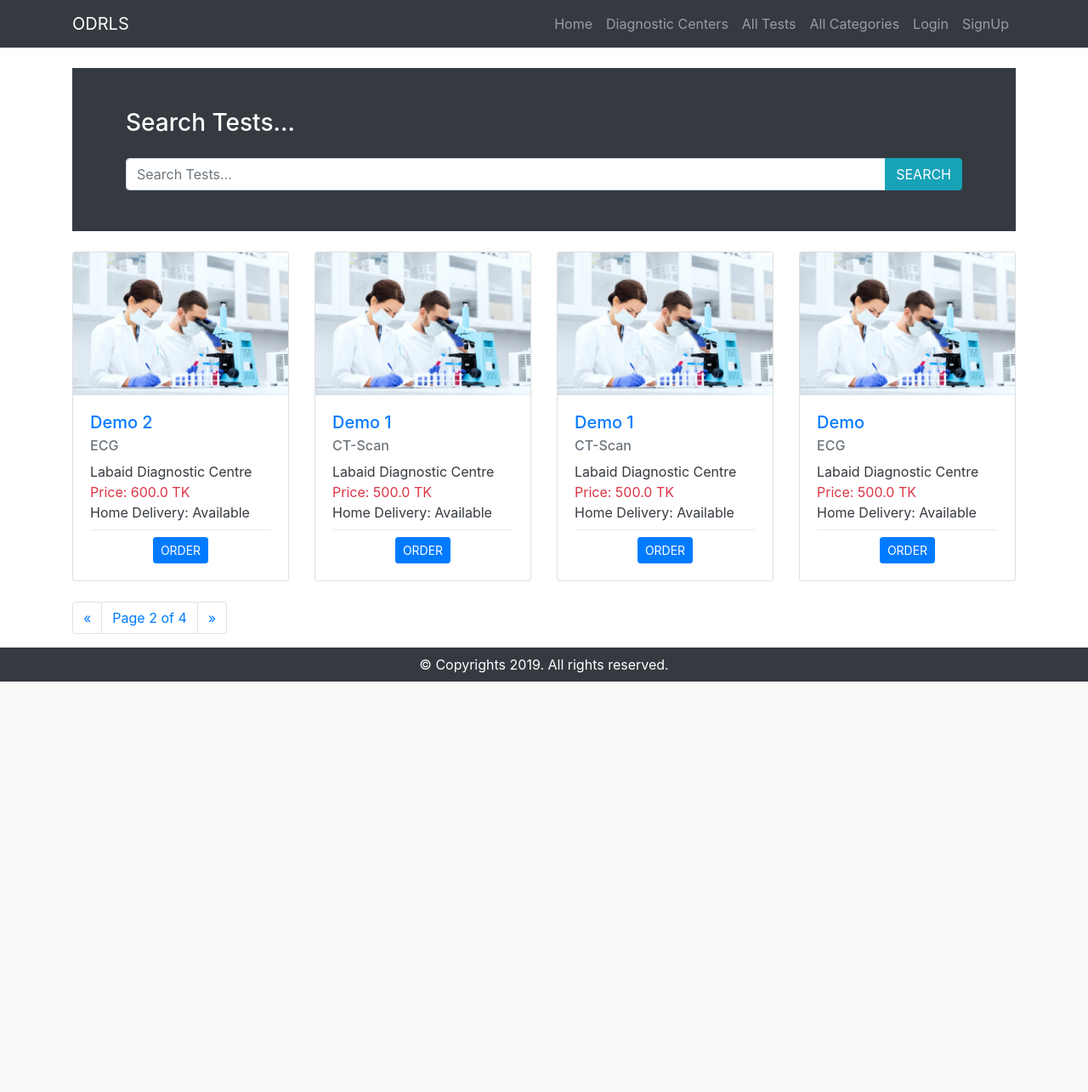
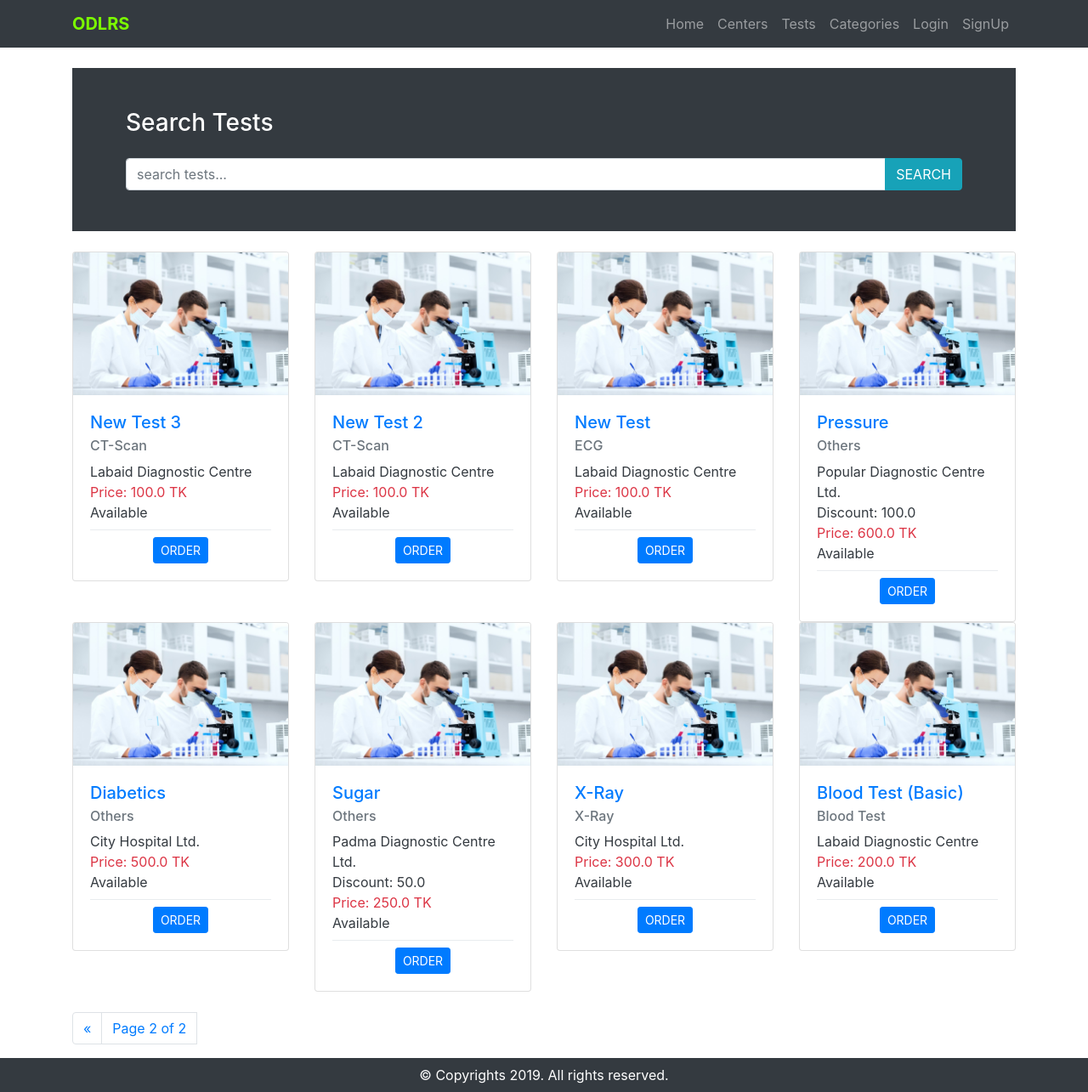
Before and after one commit to siyam04/ODLRS_v.2, a Django app: page /?page=2 in a window 1280 px wide. Shown: the whole page at 85% size. Before the commit the page ends 802 px from the top, so only its background shows below. Run offline with Django 3.2, Linux system fonts and the light colour scheme; data comes from the database, SQL or seed files in the repository; both versions use the stored data as it was after the commit; some libraries are stand-ins or nearby versions.

Commit message:
all BUG fixed.Pull from 'master' and merge before work...

```diff
--- a/source/views.py
+++ b/source/views.py
@@ -6,30 +6,22 @@ from django.db.models import Q
 from tests.models import Test, TestCategory
 
 
-# def home(request, template_name='home.html'):
-#     all_test_list = Test.objects.all()
-#
-#     context = {'all_test_list': all_test_list}
-#
-#     return render(request, template_name, context)
-
-
 def home(request):
-    T = Test.objects.all()
+    paginator_dataset = Test.objects.all()
     all_category = TestCategory.objects.all()
 
     query = request.GET.get('q')
 
     if query:
-        T = T.filter(Q(test_name__icontains=query)).distinct()
+        paginator_dataset = paginator_dataset.filter(Q(test_name__icontains=query)).distinct()
 
-    paginator = Paginator(T, 4)
+    paginator = Paginator(paginator_dataset, 8)
     page = request.GET.get('page')
 
     all_tests = paginator.get_page(page)
 
     context = {
-        'T': all_tests,
+        'paginator_dataset': all_tests,
         'all_category': all_category,
     }
 
--- a/templates/base.html
+++ b/templates/base.html
@@ -1,10 +1,11 @@
+{% load staticfiles %}
+
 <!DOCTYPE html>
 <html>
 
 <head>
-  <title>{% block head_title %}{% endblock %}</title>
+  <title>{% block title %}{% endblock %}</title>
 
-  {% block extra_head %} {% endblock %}
   <!-- fontawesome -->
   <link rel="stylesheet" href="https://use.fontawesome.com/releases/v5.8.0/css/all.css"
     integrity="sha384-Mmxa0mLqhmOeaE8vgOSbKacftZcsNYDjQzuCOm6D02luYSzBG8vpaOykv9lFQ51Y" crossorigin="anonymous">
@@ -22,7 +23,7 @@
 
     <nav class="navbar navbar-expand-lg navbar-dark bg-dark">
       <div class="container">
-        <a class="navbar-brand" href="{% url 'home' %}">ODRLS</a>
+          <a class="navbar-brand" href="{% url 'home' %}" style="color: lawngreen"><b>ODLRS</b></a>
         <button class="navbar-toggler" type="button" data-toggle="collapse" data-target="#navbarSupportedContent"
           aria-controls="navbarSupportedContent" aria-expanded="false" aria-label="Toggle navigation">
           <span class="navbar-toggler-icon"></span>
@@ -34,18 +35,18 @@
               <a class="nav-link" href="{% url 'home' %}">Home</a>
             </li>
             <li class="nav-item">
-              <a class="nav-link" href="{% url 'diagnostic_centers:all-centers' %}">Diagnostic Centers</a>
+              <a class="nav-link" href="{% url 'diagnostic_centers:all-centers' %}">Centers</a>
             </li>
             <li class="nav-item ">
-              <a class="nav-link" href="{% url 'tests:all-tests' %}">All Tests</a>
+              <a class="nav-link" href="{% url 'tests:all-tests' %}">Tests</a>
             </li>
             <li class="nav-item">
-              <a class="nav-link" href="{% url 'tests:categories' %}">All Categories</a>
+              <a class="nav-link" href="{% url 'tests:categories' %}">Categories</a>
             </li>
 
             {% if user.is_authenticated %}
             <li class="nav-item ">
-              <a class="nav-link" href="{% url 'custom_users:profile' %}">Profile</a>
+              <a class="nav-link" href="{% url 'custom_users:profile' %}" style="color: orange">Profile</a>
             </li>
             <li class="nav-item">
               <a class="nav-link" href="{% url 'account_logout' %}">Logout</a>
--- a/templates/diagnostic_centers/all_centers.html
+++ b/templates/diagnostic_centers/all_centers.html
@@ -21,12 +21,12 @@
 
     <div class="bg-dark p-5 my-4">
         <div class="container">
-            <h3 class="text-white mb-4">Search Centers...</h3>
+            <h3 class="text-white mb-4">Search Centers</h3>
 
             <form class="search" action="" method="GET">
 
                 <div class="input-group">
-                    <input type="text" class="form-control" name='q' placeholder="Search Centers..."
+                    <input type="text" class="form-control" name='q' placeholder="search centers..."
                         aria-label="Recipient's username" aria-describedby="basic-addon2">
                     <div class="input-group-append">
                         <button type="submit" class="btn btn-info" class="searchButton">
--- a/templates/home.html
+++ b/templates/home.html
@@ -13,11 +13,11 @@
 
     <div class="bg-dark p-5 my-4">
         <div class="container">
-            <h3 class="text-white mb-4">Search Tests...</h3>
+            <h3 class="text-white mb-4">Search Tests</h3>
 
             <form class="search" action="" method="GET">
                 <div class="input-group">
-                    <input type="text" class="form-control" name='q' placeholder="Search Tests..."
+                    <input type="text" class="form-control" name='q' placeholder="search tests..."
                         aria-label="Recipient's username" aria-describedby="basic-addon2">
                     <div class="input-group-append">
                         <button type="submit" class="btn btn-info" class="searchButton">
@@ -32,7 +32,7 @@
 
 
     <div class="row my-4">
-        {% for test in T %}
+        {% for test in paginator_dataset %}
         <div class="col-3">
             <div class="card">
                 <img src="{{ test.image.url }}" class="card-img-top" alt="..." width="100%">
@@ -43,8 +43,13 @@
                     </h5>
                     <h6 class="card-subtitle mb-2 text-muted">{{ test.category }}</h6>
                     <p class="card-text">{{ test.center }}</p>
+
+                    {% if test.discount %}
+                        <p class="card-text">Discount: {{ test.discount }}</p>
+                    {% endif %}
+
                     <p class="card-text text-danger">Price: {{ test.price }} TK</p>
-                    <p class="card-text">Home Delivery: {{ test.active_status }}</p>
+                    <p class="card-text">{{ test.active_status }}</p>
 
                     <div class="dropdown-divider"></div>
                     <div class="btn-block text-center">
@@ -62,7 +67,7 @@
     <nav aria-label="Page navigation example">
         <ul class="pagination">
             <li class="page-item">
-                {% if T.has_previous %}
+                {% if paginator_dataset.has_previous %}
                 <a class="page-link" href="?page=1" aria-label="Previous">
                     <span aria-hidden="false">&laquo;</span>
                 </a>
@@ -70,11 +75,11 @@
 
             </li>
             <li class="page-item">
-                <a class="page-link" href="#">Page {{ T.number }} of {{ T.paginator.num_pages }}</a>
+                <a class="page-link" href="#">Page {{ paginator_dataset.number }} of {{ paginator_dataset.paginator.num_pages }}</a>
             </li>
             <li class="page-item">
-                {% if T.has_next %}
-                <a class="page-link" href="?page={{ T.next_page_number }}" aria-label="Next">
+                {% if paginator_dataset.has_next %}
+                <a class="page-link" href="?page={{ paginator_dataset.next_page_number }}" aria-label="Next">
                     <span aria-hidden="true">&raquo;</span>
                 </a>
                 {% endif %}
--- a/tests/urls.py
+++ b/tests/urls.py
@@ -14,8 +14,8 @@ from .views import (
     staff_approved,
     staff_rejected,
 
-    add_test_by_staff,
-    all_tests_list_for_staff,
+    add_test_by_admin,
+    all_tests_list_for_staff_admin,
 
 )
 
@@ -40,8 +40,8 @@ urlpatterns = [
 
     path('staff-rejected/<int:id>/', staff_rejected, name='staff-rejected'),
 
-    path('add-test/', add_test_by_staff, name='add-test'),
+    path('add-test/', add_test_by_admin, name='add-test'),
 
-    path('all-tests-list-staff/', all_tests_list_for_staff, name='all-tests-list-staff'),
+    path('all-tests-list-staff-admin/', all_tests_list_for_staff_admin, name='all-tests-list-staff-admin'),
 
 ]
```
Also changed, not shown: diagnostic_centers/views.py (+6 -7 lines), templates/diagnostic_centers/admin_dashboard.html (+20 -36 lines), templates/diagnostic_centers/staff_dashboard.html (+18 -32 lines), templates/tests/all_tests.html (+1 -1 lines), templates/tests/categorise_tests.html (+4 -3 lines), templates/tests/order_details.html (+11 -49 lines), tests/admin.py (+2 -1 lines), tests/forms.py (+4 -8 lines), tests/models.py (+2 -4 lines), tests/views.py (+7 -7 lines), db.sqlite3, media/profile_pics/img5.jpg (added), templates/tests/all_tests_list_for_staff_admin.html (renamed from templates/tests/all_tests_list_for_staff.html), tests/migrations/0010_auto_20190625_1830.py (added), 1 other file.
